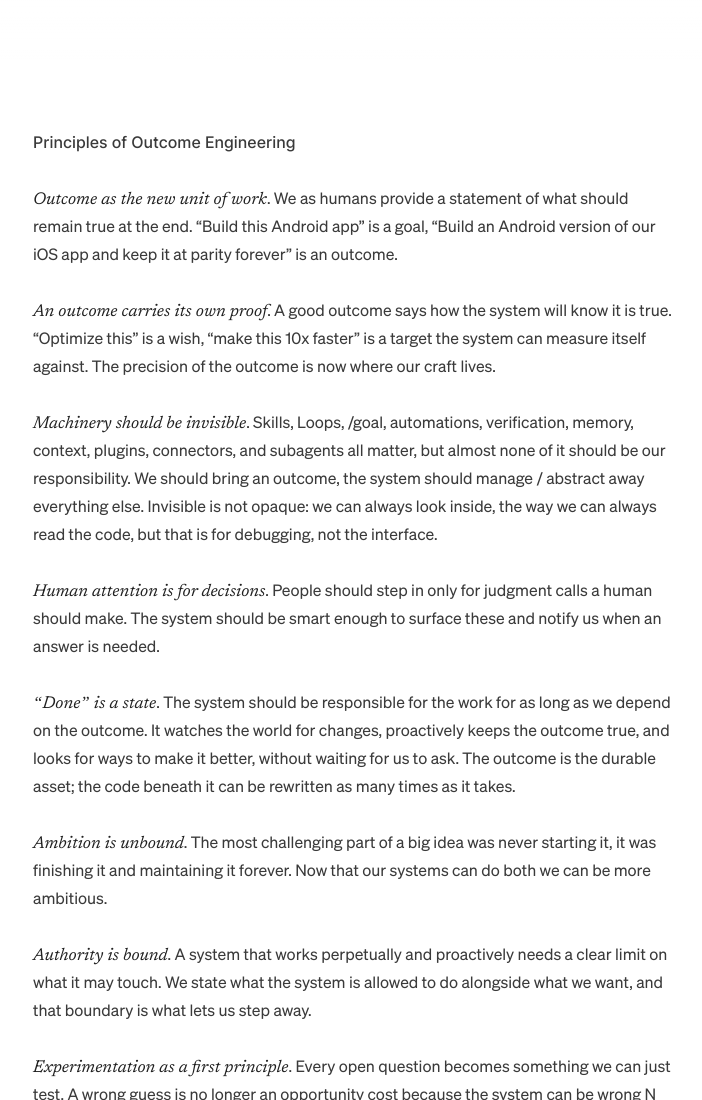
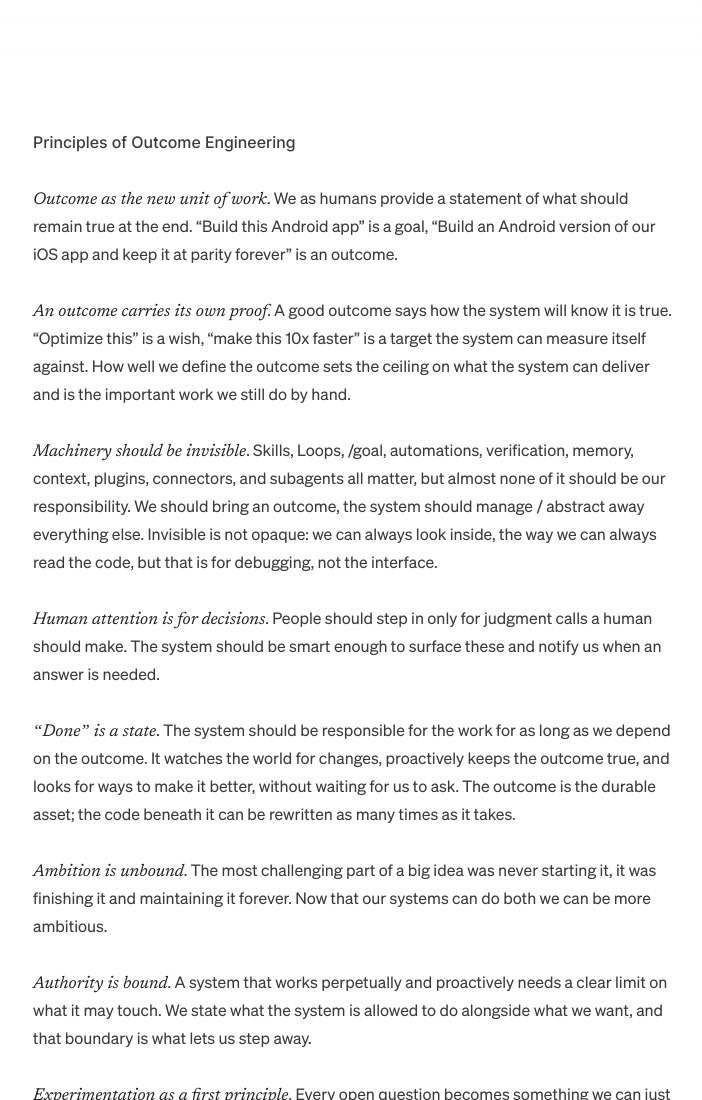
Before and after one commit to dabit3/outcome-engineering, a plain HTML site: page index.html in a window 1280 px wide. Shown: the top 1100 px of the page, without its empty margins (287-989 px from the left). Drawn offline with Linux system fonts and the light colour scheme.

Commit message:
Update 'carries its own proof' closing sentence (#7)
Co-authored-by: Devin AI <158243242+devin-ai-integration[bot]@users.noreply.github.com>

```diff
--- a/index.html
+++ b/index.html
@@ -25,7 +25,7 @@
 <div basics-prose>
 <h1 basics-heading level="1" data-animate basics-text>Principles of Outcome Engineering</h1>
 <p style="--stagger:1" data-animate basics-text><em>Outcome as the new unit of work</em>. We as humans provide a statement of what should remain true at the end. “Build this Android app” is a goal, “Build an Android version of our iOS app and keep it at parity forever” is an outcome.</p>
-<p style="--stagger:2" data-animate basics-text><em>An outcome carries its own proof</em>. A good outcome says how the system will know it is true. “Optimize this” is a wish, “make this 10x faster” is a target the system can measure itself against. The precision of the outcome is now where our craft lives.</p>
+<p style="--stagger:2" data-animate basics-text><em>An outcome carries its own proof</em>. A good outcome says how the system will know it is true. “Optimize this” is a wish, “make this 10x faster” is a target the system can measure itself against. How well we define the outcome sets the ceiling on what the system can deliver and is the important work we still do by hand.</p>
 <p style="--stagger:3" data-animate basics-text><em>Machinery should be invisible</em>. Skills, Loops, /goal, automations, verification, memory, context, plugins, connectors, and subagents all matter, but almost none of it should be our responsibility. We should bring an outcome, the system should manage / abstract away everything else. Invisible is not opaque: we can always look inside, the way we can always read the code, but that is for debugging, not the interface.</p>
 <p style="--stagger:4" data-animate basics-text><em>Human attention is for decisions</em>. People should step in only for judgment calls a human should make. The system should be smart enough to surface these and notify us when an answer is needed.</p>
 <p style="--stagger:5" data-animate basics-text><em>“Done” is a state</em>. The system should be responsible for the work for as long as we depend on the outcome. It watches the world for changes, proactively keeps the outcome true, and looks for ways to make it better, without waiting for us to ask. The outcome is the durable asset; the code beneath it can be rewritten as many times as it takes.</p>
```
Also changed, not shown: 1 other file.
